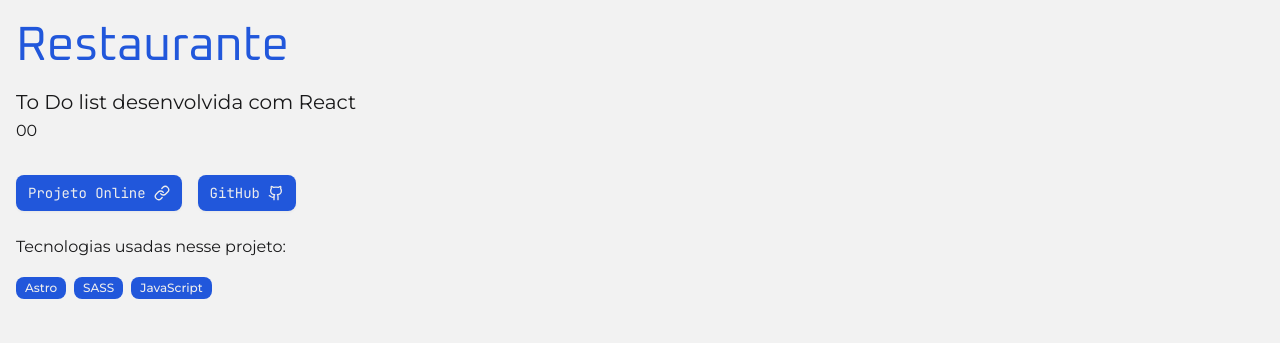
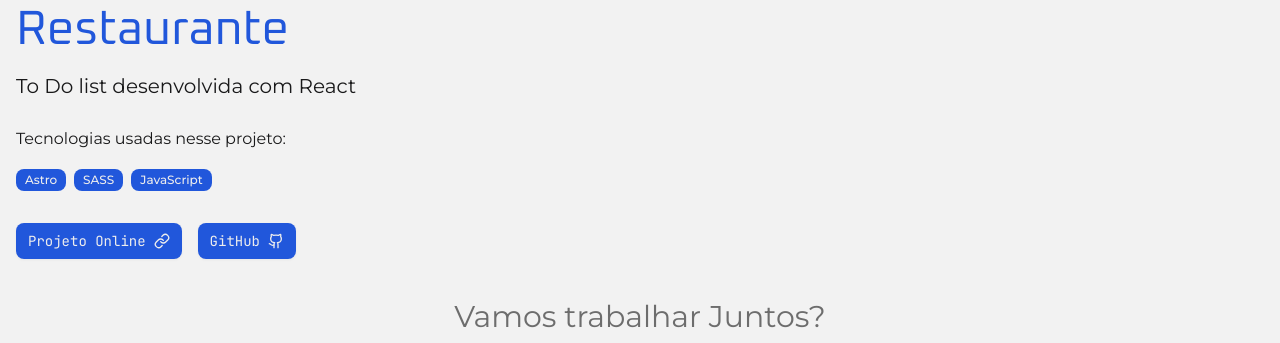
Before and after one commit to emmanuelmarcosdeoliveira/ofs-portfolio, a Next.js app: page /projeto/Restaura in a window 1280 px wide. Shown: the part 958-1301 px from the top of the page. Built offline with nearby package versions, Linux system fonts and the light colour scheme.

Commit message:
chore(component):  component content change

```diff
--- a/src/app/projeto/[slug]/page.tsx
+++ b/src/app/projeto/[slug]/page.tsx
@@ -48,7 +48,7 @@ export default async function Project({ params }: ProjectPageProps) {
         />
       </motion.div>
 
-      <section className="container flex flex-col mx-auto py-16 w-screen">
+      <section className="container px-4 flex flex-col mx-auto py-16 w-screen">
         <motion.div
           {...fadeLeft}
           transition={{ delay: 0.2 }}
@@ -65,7 +65,7 @@ export default async function Project({ params }: ProjectPageProps) {
             </Link>
           </Button>
         </motion.div>
-        <div className="container mx-auto p-4">
+        <div className="">
           <div className="flex flex-col gap-2 items-start justify-center">
             <motion.h1
               {...fadeRight}
@@ -79,17 +79,30 @@ export default async function Project({ params }: ProjectPageProps) {
             <motion.p
               {...fadeDown}
               transition={{ delay: 0.3 }}
-              className="leading-relaxed max-sm:w-xs max-w-4xl text-balance text-xl"
+              className="leading-relaxed max-sm:w-md max-w-4xl text-balance text-xl"
             >
               {projeto.description}
             </motion.p>
 
-            {funcionalidades && (
+            <p className="mt-6">Tecnologias usadas nesse projeto:</p>
+            <div className="flex flex-wrap gap-2 h-auto mt-4">
+              {projeto.technologies.map((tech, index) => (
+                <motion.div
+                  key={index}
+                  {...fadeRight}
+                  transition={{ delay: 0.1 * index }}
+                >
+                  <Badge>{tech}</Badge>
+                </motion.div>
+              ))}
+            </div>
+
+            {funcionalidades > 0 && (
               <motion.div {...fadeLeft}>
-                <TextComponent className="pt-6" variant={"title-md"}>
-                  Principais funcionalidades{" "}
+                <TextComponent className="pt-6 " variant={"title-md"}>
+                  Principais características{" "}
                 </TextComponent>
-                <ul className="text-lg">
+                <ul className="text-lg leading-relaxed max-sm:w-md max-w-4xl text-balance">
                   {projeto.features.map((item, index) => (
                     <motion.li
                       {...fadeLeft}
@@ -103,12 +116,13 @@ export default async function Project({ params }: ProjectPageProps) {
                 </ul>
               </motion.div>
             )}
-            {desafios && (
+
+            {desafios > 0 && (
               <>
                 <TextComponent className="pt-6" variant={"title-md"}>
                   Principais desafios obtidos na construção dessa aplicação{" "}
                 </TextComponent>
-                <ul className="text-lg">
+                <ul className="text-lg max-sm:w-md max-w-4xl text-balance">
                   {projeto.challenges.map((item, index) => (
                     <motion.li
                       {...fadeLeft}
@@ -126,11 +140,7 @@ export default async function Project({ params }: ProjectPageProps) {
             <div className="flex gap-4 items-center justify-center mt-8">
               <motion.div {...fadeRight} transition={{ delay: 0.2 }}>
                 <Button>
-                  <Link
-                    target="_blank"
-                    rel="noopener noreferrer"
-                    href={projeto.onLine}
-                  >
+                  <Link target="_blank" href={projeto.onLine}>
                     Projeto Online
                   </Link>
                   <Li />
@@ -149,18 +159,6 @@ export default async function Project({ params }: ProjectPageProps) {
                 </Button>
               </motion.div>
             </div>
-            <p className="mt-6">Tecnologias usadas nesse projeto:</p>
-            <div className="flex flex-wrap gap-2 h-auto mt-4">
-              {projeto.technologies.map((tech, index) => (
-                <motion.div
-                  key={index}
-                  {...fadeRight}
-                  transition={{ delay: 0.1 * index }}
-                >
-                  <Badge>{tech}</Badge>
-                </motion.div>
-              ))}
-            </div>
           </div>
           <CallAction />
         </div>
--- a/src/components/my-description.tsx
+++ b/src/components/my-description.tsx
@@ -53,13 +53,13 @@ export default function MyDescription() {
               <span className="text-primary font-medium">
                 Redes de computadores
               </span>{" "}
-              pela faculdade UniSntn'Anna com experiência em
+              pela faculdade UniSant&apos;Anna com experiência em
               <span className="text-primary font-medium">
                 {" "}
                 trabalho em equipe e resolução de problemas
               </span>{" "}
-              como desenvolvedor front-end quero criar experiências digitais
-              modernas, intuitivas e funcionais.
+              como desenvolvedor front-end meu objetivo é criar experiências
+              digitais modernas, intuitivas e funcionais.
             </motion.p>
             <motion.p {...fadeUp} transition={{ delay: 0.4, duration: 0.4 }}>
               Venho desenvolvendo interfaces web com tecnologias como{" "}
@@ -71,10 +71,8 @@ export default function MyDescription() {
               funcionais.
             </motion.p>{" "}
             <motion.p {...fadeUp} transition={{ delay: 0.6, duration: 0.6 }}>
-              Atualmente, meu foco está em desenvolver interfaces responsivas,
-              acessíveis e de alta performance. Acredito que unir um design bem
-              pensado com um código de qualidade é o caminho para entregar
-              produtos digitais de impacto.
+              Acredito que unir um design bem pensado com um código de qualidade
+              é o caminho para entregar produtos digitais de impacto.
             </motion.p>
           </div>
         </div>
```
